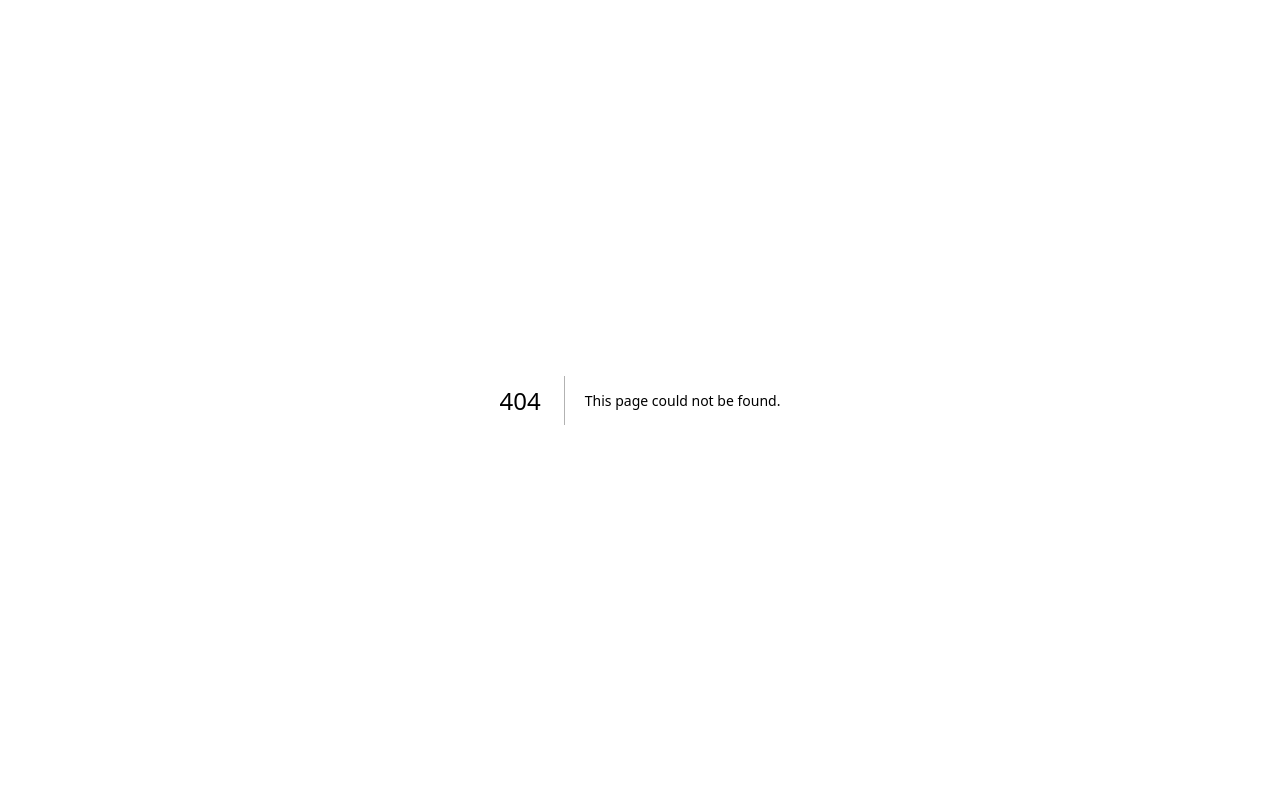
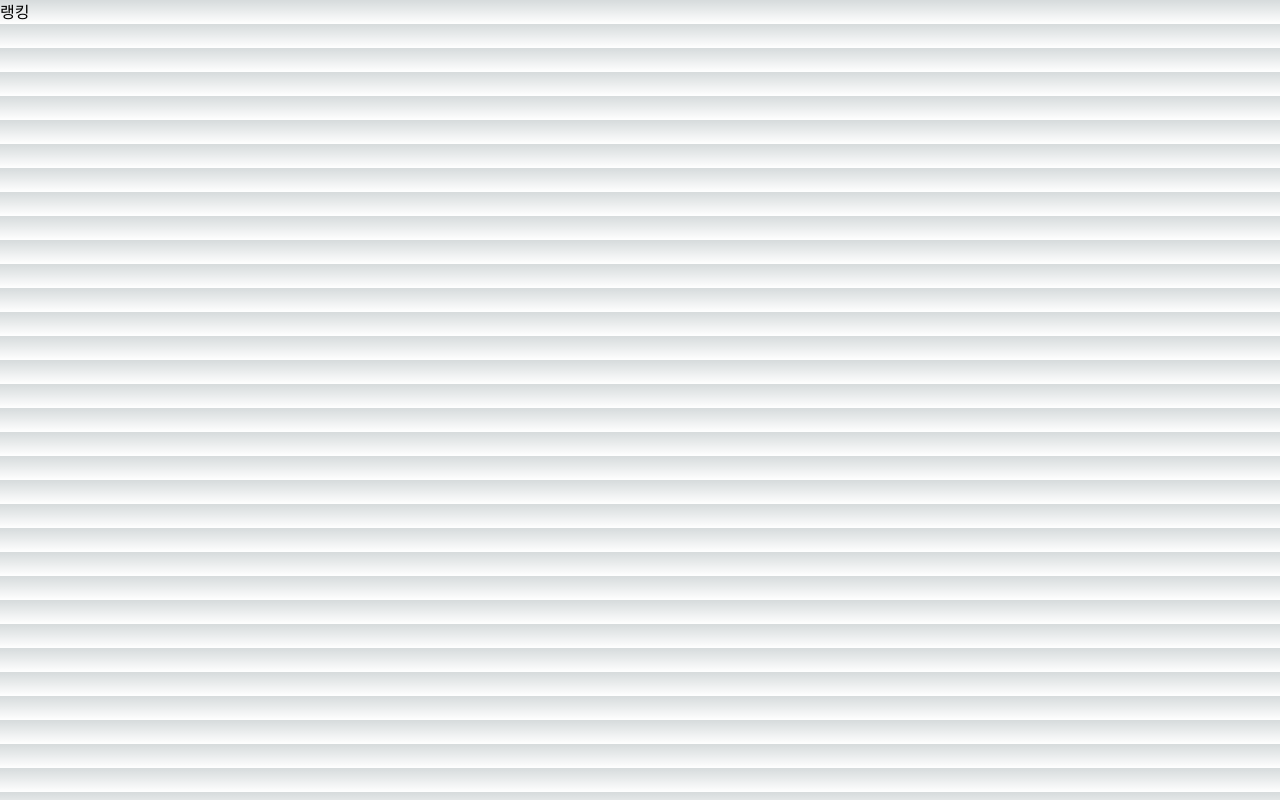
Before and after one commit to GrowYourGreen-GYG/GYG-front, a Next.js app: page /ranking in a window 1280 px wide. Before the commit this address had no page. Built offline with nearby package versions, Linux system fonts and the light colour scheme.

Commit message:
Feat : add default Ranking page

```diff
--- /dev/null
+++ b/src/app/ranking/page.tsx
@@ -0,0 +1,3 @@
+export default function Ranking() {
+  return <main className="">랭킹</main>;
+}
```
